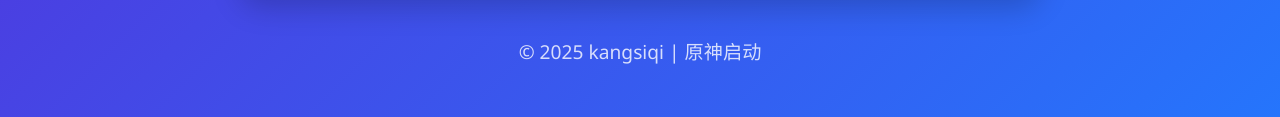
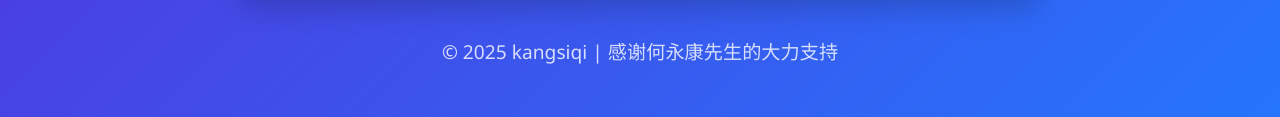
Before and after one commit to kingsmile314/AISI, a plain HTML site: page index.html in a window 1280 px wide. Shown: the part 1216-1333 px from the top of the page. Drawn offline with Linux system fonts and the light colour scheme.

Commit message:
Update index.html

```diff
--- a/index.html
+++ b/index.html
@@ -272,7 +272,7 @@
     </div>
 
     <footer>
-      <p>© 2025 kangsiqi | 原神启动</p>
+      <p>© 2025 kangsiqi | 感谢何永康先生的大力支持</p>
     </footer>
   </body>
 </html>
```
